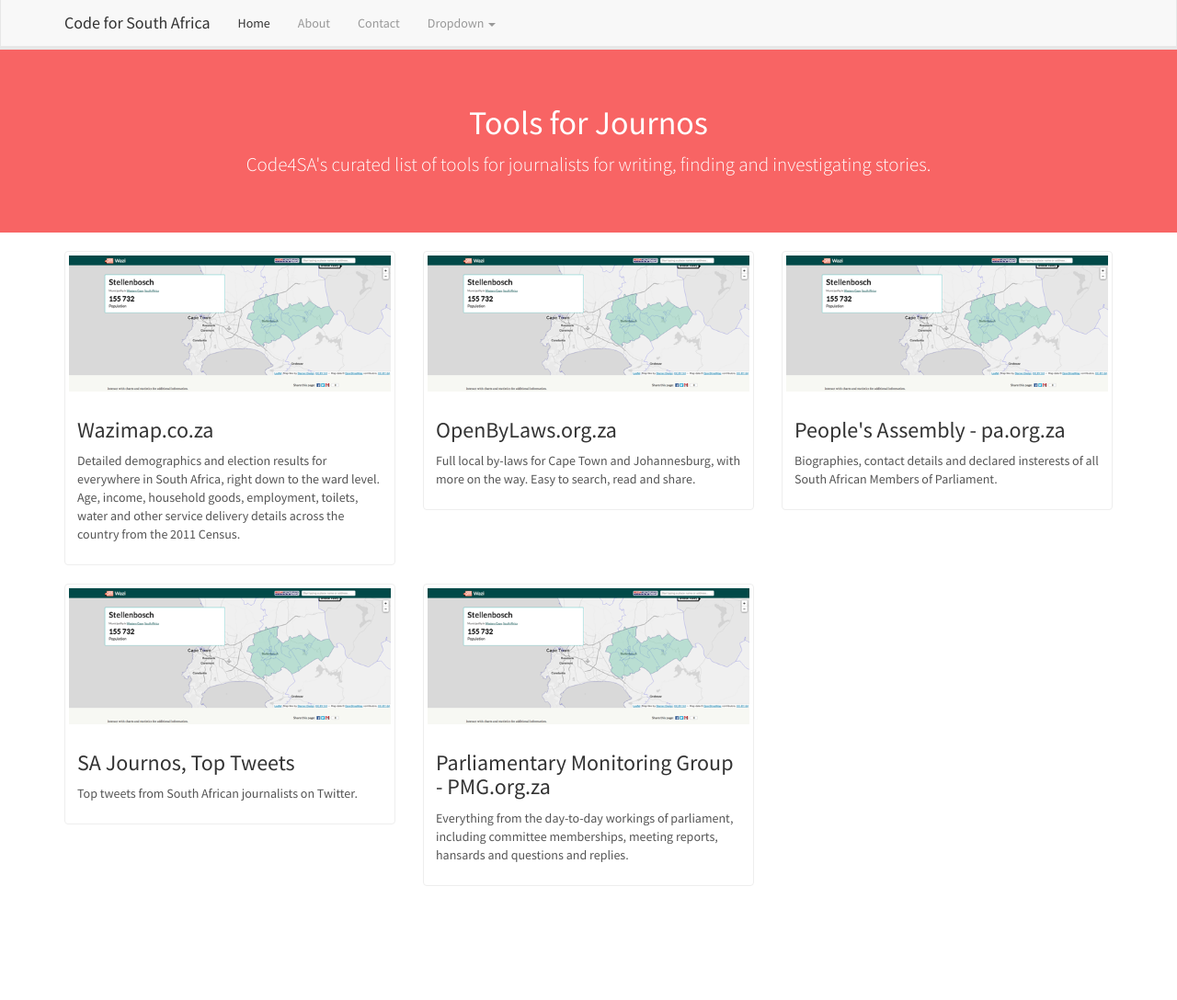
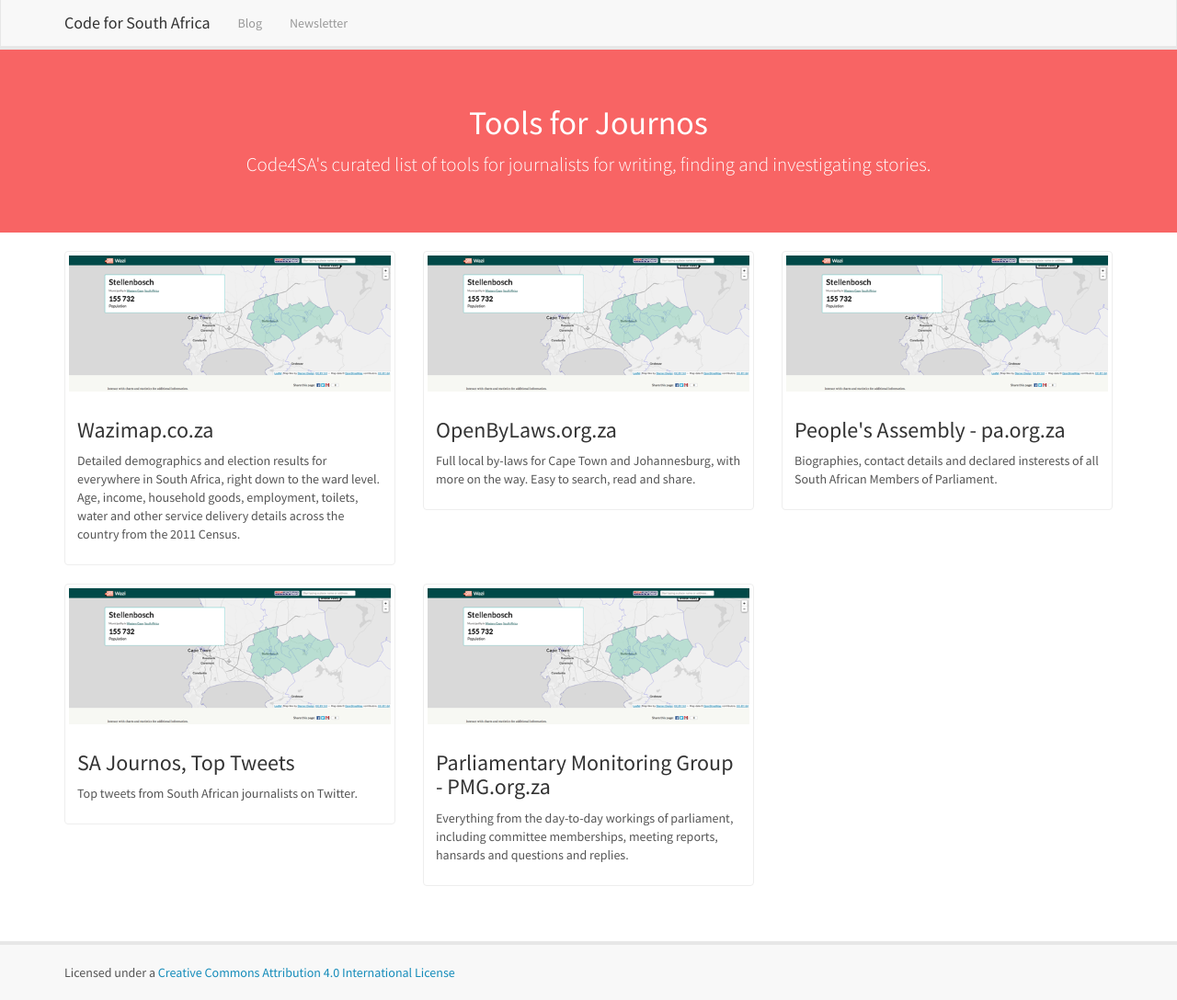
Before and after one commit to Code4SA/old-code4sa.github.io, a Jekyll site: the page built from journos/index.html, in a window 1280 px wide. Shown: the whole page at 92% size. Built offline with Jekyll 4.4.1, drawn with Linux system fonts in a browser that asks for light colours; nearby versions of some CDN libraries; Markdown is read by kramdown in place of the engine named in the settings; before the commit the page ends 984 px from its top, so only the background shows below that.

Commit message:
Header links, footer.

```diff
--- a/_layouts/new.html
+++ b/_layouts/new.html
@@ -28,25 +28,12 @@
               <span class="icon-bar"></span>
               <span class="icon-bar"></span>
             </button>
-            <a class="navbar-brand" href="#">Code for South Africa</a>
+            <a class="navbar-brand" href="/">Code for South Africa</a>
           </div>
           <div id="navbar" class="navbar-collapse collapse">
             <ul class="nav navbar-nav">
-              <li class="active"><a href="#">Home</a></li>
-              <li><a href="#about">About</a></li>
-              <li><a href="#contact">Contact</a></li>
-              <li class="dropdown">
-                <a href="#" class="dropdown-toggle" data-toggle="dropdown" role="button" aria-expanded="false">Dropdown <span class="caret"></span></a>
-                <ul class="dropdown-menu" role="menu">
-                  <li><a href="#">Action</a></li>
-                  <li><a href="#">Another action</a></li>
-                  <li><a href="#">Something else here</a></li>
-                  <li class="divider"></li>
-                  <li class="dropdown-header">Nav header</li>
-                  <li><a href="#">Separated link</a></li>
-                  <li><a href="#">One more separated link</a></li>
-                </ul>
-              </li>
+              <li><a href="/blog.html">Blog</a></li>
+              <li><a href="/newsletter/">Newsletter</a></li>
             </ul>
           </div><!--/.nav-collapse -->
         </div>
@@ -58,6 +45,9 @@
     </div>
 
     <footer>
+      <div class="container">
+        Licensed under a <a rel="license" href="http://creativecommons.org/licenses/by/4.0/">Creative Commons Attribution 4.0 International License</a>
+      </div>
     </footer>
 
     <script src="//cdn.jsdelivr.net/g/jquery@1.11.2"></script>
--- a/css/code4sa.css
+++ b/css/code4sa.css
@@ -16,3 +16,10 @@
 a.thumbnail {
   text-decoration: none;
 }
+
+footer {
+  background-color: #f8f8f8;
+  border-top: 4px solid #e7e7e7;
+  margin-top: 40px;
+  padding: 20px 0px;
+}
```
